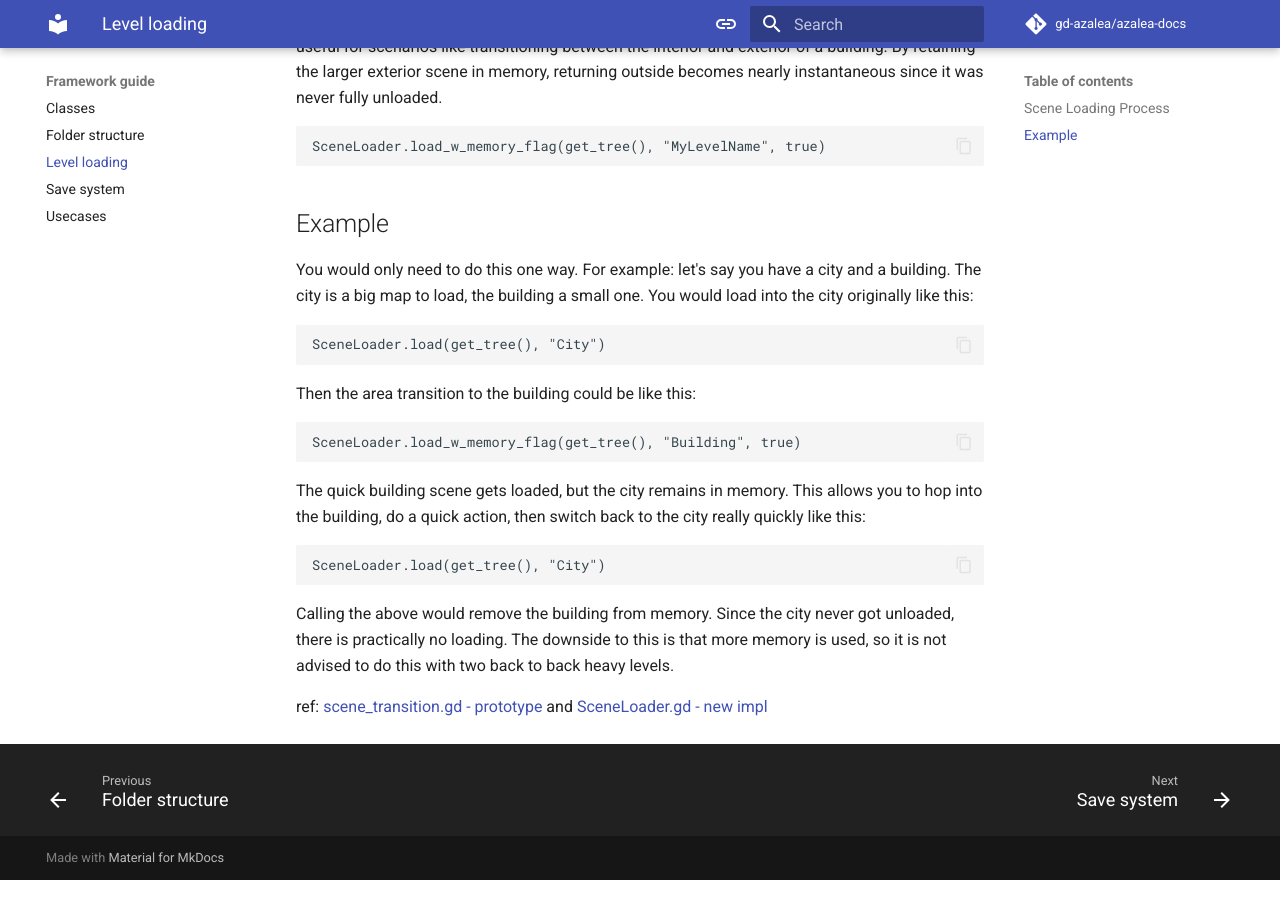
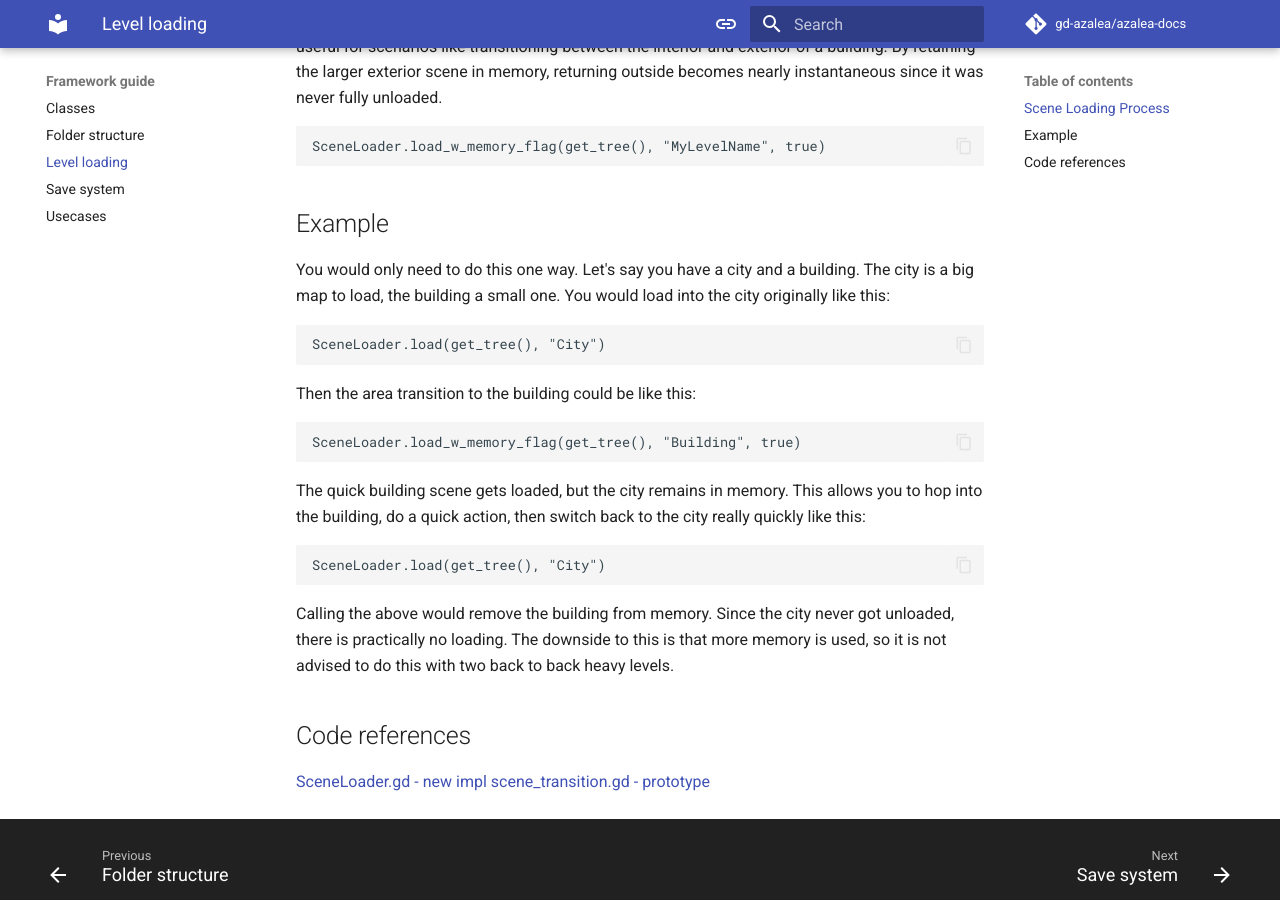
Before and after one commit to gd-azalea/azalea-docs, an MkDocs documentation site: the page built from docs/framework-guide/level-loading.md, in a window 1280 px wide and 900 px high, scrolled down 837 px. Built offline with MkDocs 1.6.1 and Material for MkDocs 9.7.7, drawn with Linux system fonts in a browser that asks for light colours; comment, search, counter and statistics services are not loaded.

Commit message:
Update level-loading.md

````diff
--- a/docs/framework-guide/level-loading.md
+++ b/docs/framework-guide/level-loading.md
@@ -29,7 +29,7 @@ SceneLoader.load_w_memory_flag(get_tree(), "MyLevelName", true)
 ```
 
 ## Example
-You would only need to do this one way. For example: let's say you have a city and a building. The city is a big map to load, the building a small one. You would load into the city originally like this:
+You would only need to do this one way. Let's say you have a city and a building. The city is a big map to load, the building a small one. You would load into the city originally like this:
 ``` gdscript
 SceneLoader.load(get_tree(), "City")
 ```
@@ -43,4 +43,6 @@ SceneLoader.load(get_tree(), "City")
 ```
 Calling the above would remove the building from memory. Since the city never got unloaded, there is practically no loading. The downside to this is that more memory is used, so it is not advised to do this with two back to back heavy levels.
 
-ref: [scene_transition.gd - prototype](https://github.com/kevindeyne/azalea-prototype/blob/main/player/scene_transition.gd) and [SceneLoader.gd - new impl](https://github.com/gd-azalea/azalea/blob/main/scripts/framework/SceneLoader.gd)
+## Code references
+[SceneLoader.gd - new impl](https://github.com/gd-azalea/azalea/blob/main/scripts/framework/SceneLoader.gd)
+[scene_transition.gd - prototype](https://github.com/kevindeyne/azalea-prototype/blob/main/player/scene_transition.gd)
````
